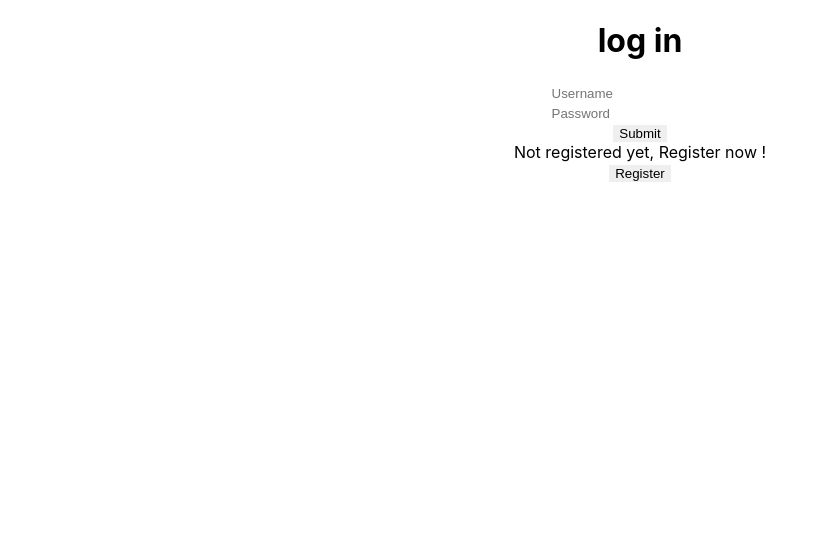
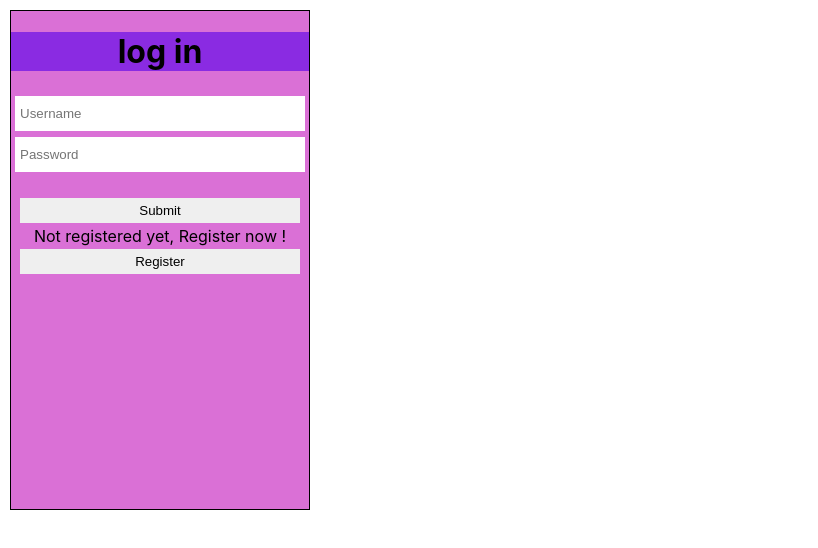
Before and after one commit to code1511/YourBeat, a React (Create React App) app in the folder music/: page / in a window 1280 px wide. Shown: the top 548 px of the page, without its empty margins (0-818 px from the left). Built offline with nearby package versions, Linux system fonts and the light colour scheme.

Commit message:
update in app.js

```diff
--- a/music/src/App.css
+++ b/music/src/App.css
@@ -1,8 +1,24 @@
 .App {
   text-align: center;
+  align-items: center;
+  padding: 10px 10px 10px 10px;
 }
-
+.top{
+  background-color: blueviolet;
+  color: black;
+}
+.box-form{
+  width: 300px;
+  height: 500px;
+  background-color: orchid;
+  border: 1px solid black;
+ box-sizing: border-box;
+}
 .input{
+  height: 25px;
+  margin: 3px 3px 3px 3px;
+  padding: 5px 5px 5px 5px;
+  width: 280px;
   border: none;
   border-bottom: black;
 }
--- a/music/src/App.js
+++ b/music/src/App.js
@@ -3,11 +3,12 @@ import './App.css';
 function App() {
   return (
     <div className="App">
-     <h1>log in </h1>
-     <form>
+     <form className="box-form">
+     <h1 className="top">log in </h1>
        <input className="input" type="text" placeholder="Username"></input>
        <br/>
        <input className="input" type="text" placeholder="Password"></input>
+       <br/>
        <br/>
        <input className="input" type="submit" value="Submit"></input>
        <br/>
```
